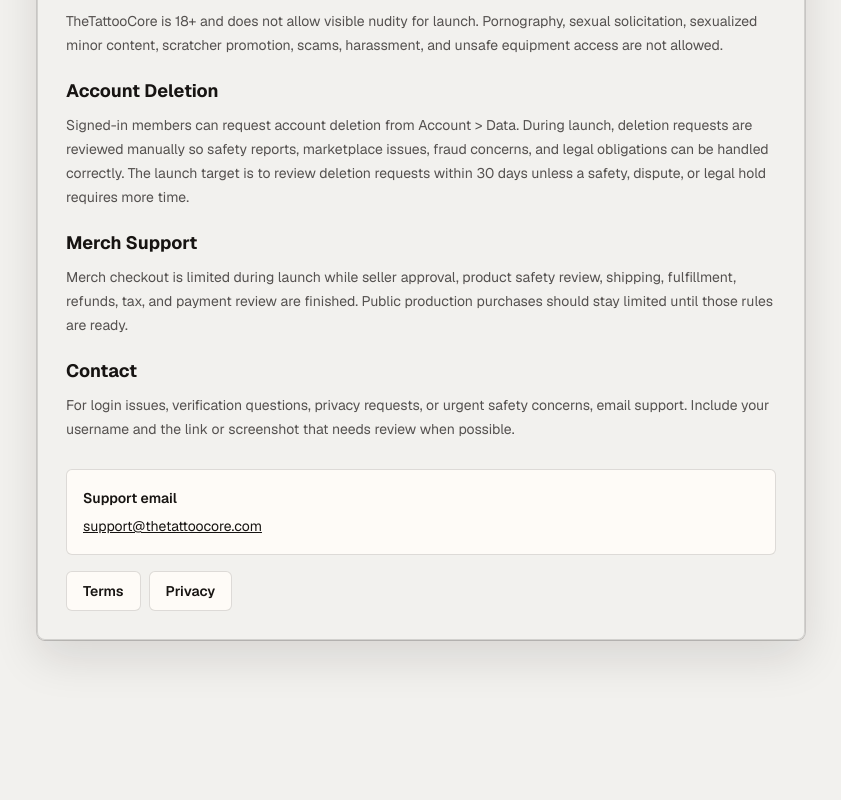
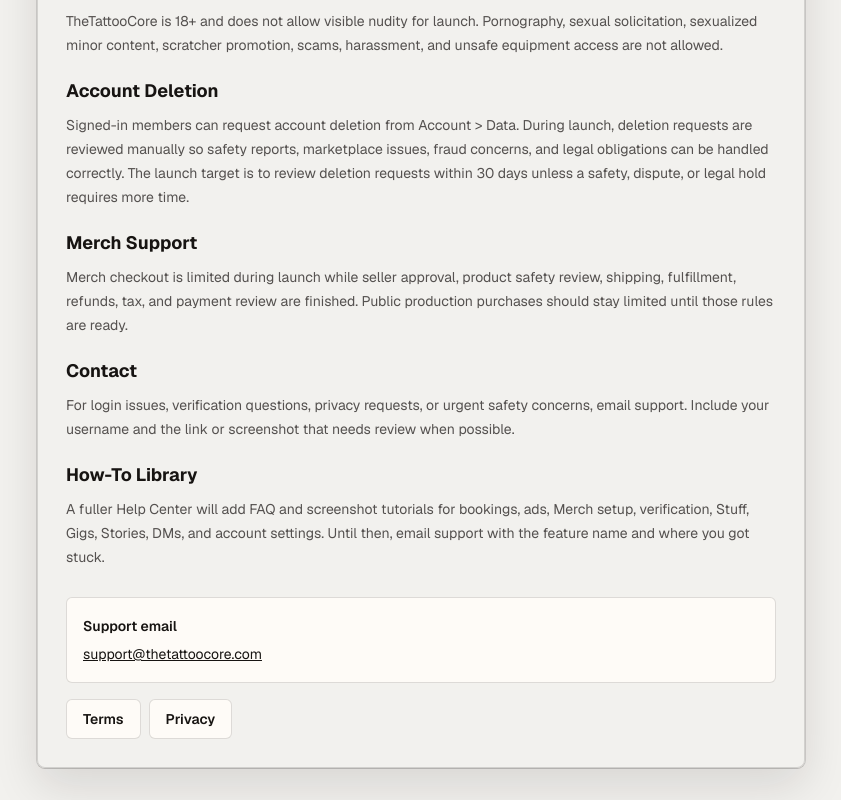
Before and after one commit to lobosdesigns/thetattoocore, a Next.js app: page /support in a window 1280 px wide. Shown: the part 554-1354 px from the top of the page, without its empty margins (219-1060 px from the left). Before the commit the page ends 1226 px from the top, so only its background shows below. Built offline with nearby package versions, Linux system fonts and the light colour scheme; no server answers.

Commit message:
Plan and surface help center

```diff
--- a/scripts/smoke-public-routes.mjs
+++ b/scripts/smoke-public-routes.mjs
@@ -364,6 +364,8 @@ const checks = [
       "/login?return_to=%2Faccount%23data-settings",
       "visible nudity",
       "Merch checkout is limited during launch",
+      "How-To Library",
+      "FAQ and screenshot tutorials",
       "support@thetattoocore.com",
       'href="/terms"',
       'href="/privacy"',
--- a/src/app/support/page.tsx
+++ b/src/app/support/page.tsx
@@ -34,6 +34,11 @@ const sections = [
     body:
       "For login issues, verification questions, privacy requests, or urgent safety concerns, email support. Include your username and the link or screenshot that needs review when possible.",
     title: "Contact",
+  },
+  {
+    body:
+      "A fuller Help Center will add FAQ and screenshot tutorials for bookings, ads, Merch setup, verification, Stuff, Gigs, Stories, DMs, and account settings. Until then, email support with the feature name and where you got stuck.",
+    title: "How-To Library",
   },
 ] as const;
 
```
Also changed, not shown: 1 other file (tests, documents, lock files or other folders).
